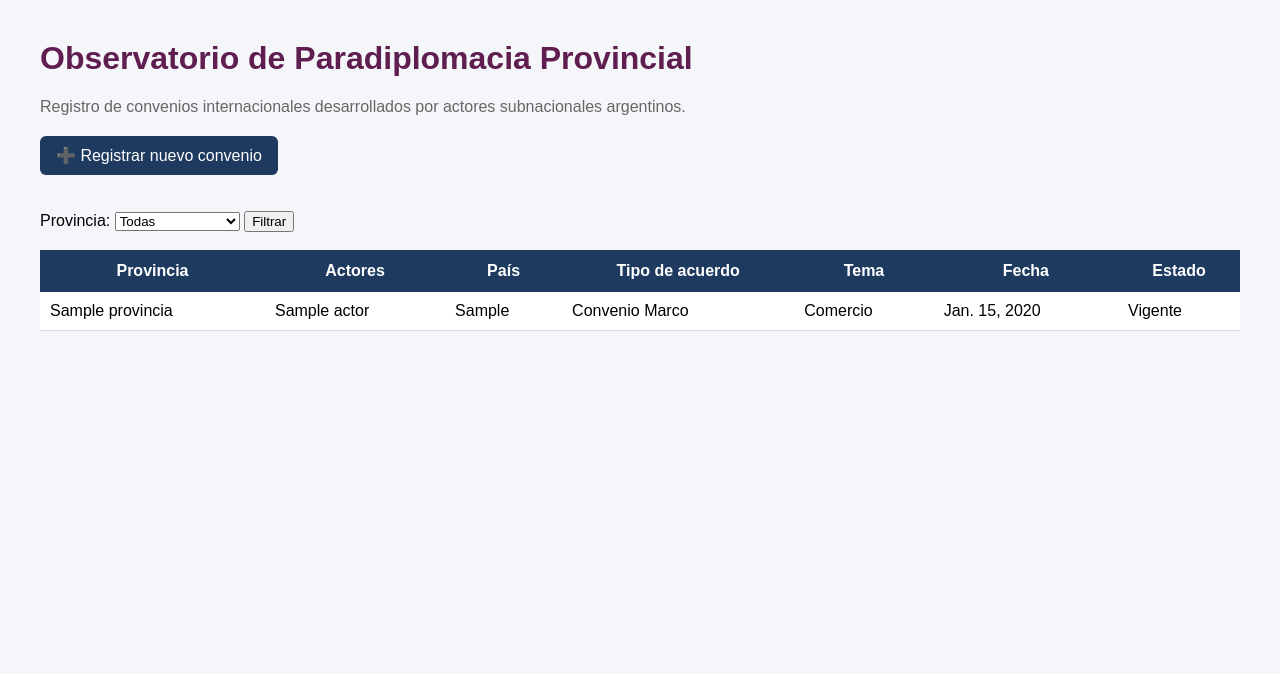
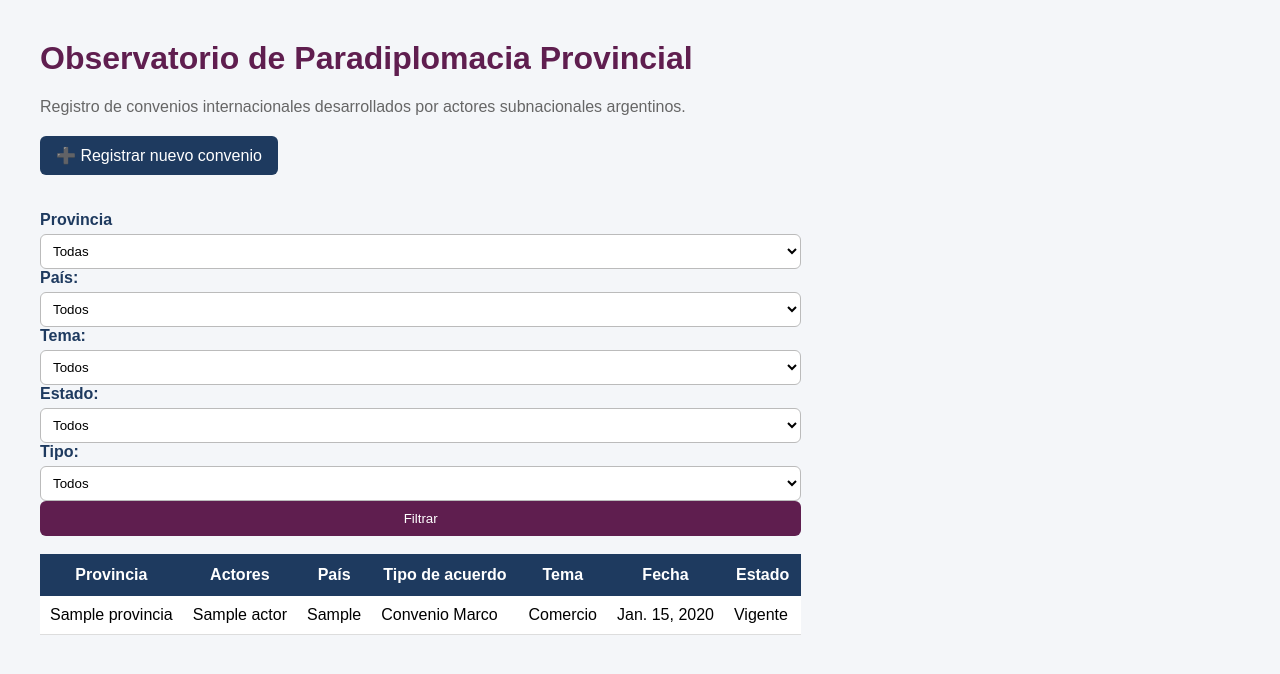
Before and after one commit to Julietaccarmona/observatorio-paradiplomacia, a Django app: page / in a window 1280 px wide. Shown: the top 674 px of the page. Run offline with Django 5.2, Linux system fonts and the light colour scheme; tables that the repository leaves empty hold one stand-in row (values such as "Sample post").

Commit message:
Agrego el resto de los filtros y modifico CSS

```diff
--- a/core/templates/convenios.html
+++ b/core/templates/convenios.html
@@ -59,6 +59,47 @@
       .boton:hover {
         background-color: #2d537f;
       }
+
+      .filtros {
+      display: flex;
+      flex-wrap: wrap;
+      gap: 15px;
+      align-items: end;
+      margin-bottom: 25px;
+      }
+
+     .campo-filtro {
+      display: flex;
+      flex-direction: column;
+      }
+
+      .campo-filtro label {
+      font-weight: bold;
+      margin-bottom: 5px;
+      color: #1e3a5f;
+      }
+
+      .campo-filtro select {
+      min-width: 180px;
+      padding: 8px;
+      border: 1px solid #bbb;
+      border-radius: 6px;
+      background: white;
+      }
+
+      .boton-filtrar {
+      background-color: #5f1e4f;
+      color: white;
+      border: none;
+      border-radius: 6px;
+      padding: 10px 18px;
+      cursor: pointer;
+      }
+
+      .boton-filtrar:hover {
+      background-color: #7d2a68;
+      }
+
     </style>
 
 
@@ -78,12 +119,13 @@
         </a>
       </p>
 
-      <form method="get">
+    <form method="get" class="filtros">
 
-         <label for="provincia">Provincia:</label>
 
-          <select name="provincia" id="provincia">
+    <div class="campo-filtro">
 
+    <label>Provincia</label>
+    <select name="provincia">
         <option value="">Todas</option>
 
         {% for provincia in provincias %}
@@ -95,13 +137,77 @@
             {{ provincia.nombre }}
         </option>
         {% endfor %}
-
     </select>
 
-        <button type="submit">Filtrar</button>
+    <div class="campo-filtro">
+    <label>País:</label>
+    <select name="pais">
+        <option value="">Todos</option>
+
+        {% for pais in paises %}
+        <option value="{{ pais }}"
+            {% if pais == pais_seleccionado %}
+            selected
+            {% endif %}
+        >
+            {{ pais }}
+        </option>
+        {% endfor %}
+    </select>
+
+
+    <div class="campo-filtro">
+    <label>Tema:</label>
+    <select name="tema">
+        <option value="">Todos</option>
+
+        {% for valor,nombre in temas %}
+        <option value="{{ valor }}"
+            {% if valor == tema_seleccionado %}
+            selected
+            {% endif %}
+        >
+            {{ nombre }}
+        </option>
+        {% endfor %}
+    </select>
+
+
+    <div class="campo-filtro">
+    <label>Estado:</label>
+    <select name="estado">
+        <option value="">Todos</option>
+
+        {% for valor,nombre in estados %}
+        <option value="{{ valor }}"
+            {% if valor == estado_seleccionado %}
+            selected
+            {% endif %}
+        >
+            {{ nombre }}
+        </option>
+        {% endfor %}
+    </select>
+
+    <div class="campo-filtro">
+     <label>Tipo:</label>
+        <select name="tipo">
+            <option value="">Todos</option>
+
+            {% for valor,nombre in tipos %}
+            <option value="{{ valor }}"
+                {% if valor == tipo_seleccionado %}
+                selected
+                {% endif %}
+                 >
+                {{ nombre }}
+            </option>
+            {% endfor %}
+        </select>
+
+        <button type="submit" class="boton-filtrar">Filtrar</button>
 
     </form>
-
       <br>
 
       <table>
--- a/core/views.py
+++ b/core/views.py
@@ -4,17 +4,39 @@ from django.shortcuts import render, redirect
 from .models import Convenio, Provincia
 from .forms import ConvenioForm
 
-
 def lista_convenios(request):
 
     provincias = Provincia.objects.all()
 
+    paises = (
+        Convenio.objects
+        .values_list("pais", flat=True)
+        .distinct()
+        .order_by("pais")
+    )
+
     convenios = Convenio.objects.all()
 
     provincia_id = request.GET.get("provincia")
+    pais = request.GET.get("pais")
+    tema = request.GET.get("tema")
+    estado = request.GET.get("estado")
+    tipo = request.GET.get("tipo")
 
     if provincia_id:
         convenios = convenios.filter(provincia_id=provincia_id)
+
+    if pais:
+        convenios = convenios.filter(pais=pais)
+
+    if tema:
+        convenios = convenios.filter(tema=tema)
+
+    if estado:
+        convenios = convenios.filter(estado=estado)
+
+    if tipo:
+        convenios = convenios.filter(tipo_acuerdo=tipo)
 
     return render(
         request,
@@ -22,7 +44,17 @@ def lista_convenios(request):
         {
             "convenios": convenios,
             "provincias": provincias,
+            "paises": paises,
+
             "provincia_seleccionada": provincia_id,
+            "pais_seleccionado": pais,
+            "tema_seleccionado": tema,
+            "estado_seleccionado": estado,
+            "tipo_seleccionado": tipo,
+
+            "temas": Convenio.TEMAS,
+            "estados": Convenio.ESTADOS,
+            "tipos": Convenio.TIPOS_ACUERDO,
         },
     )
 
```
Lines whose indentation alone changed are shown as unchanged.
